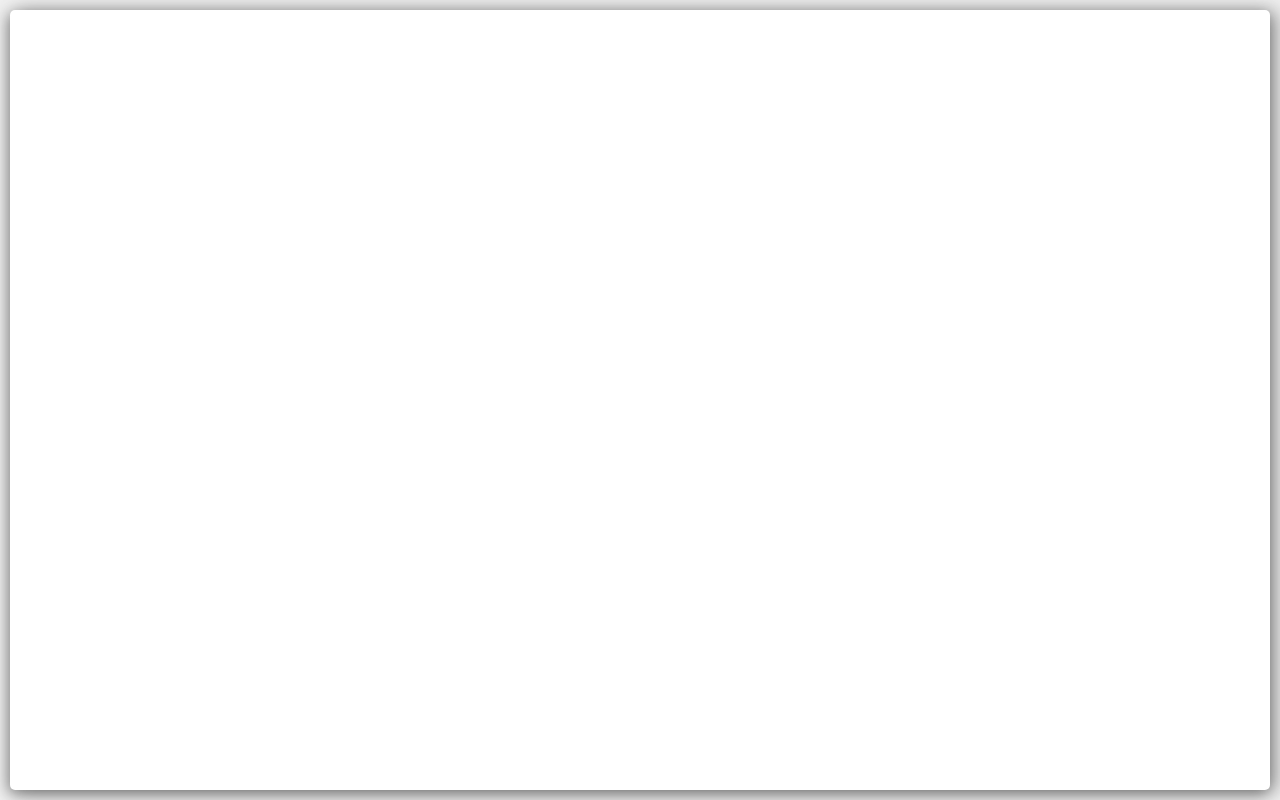
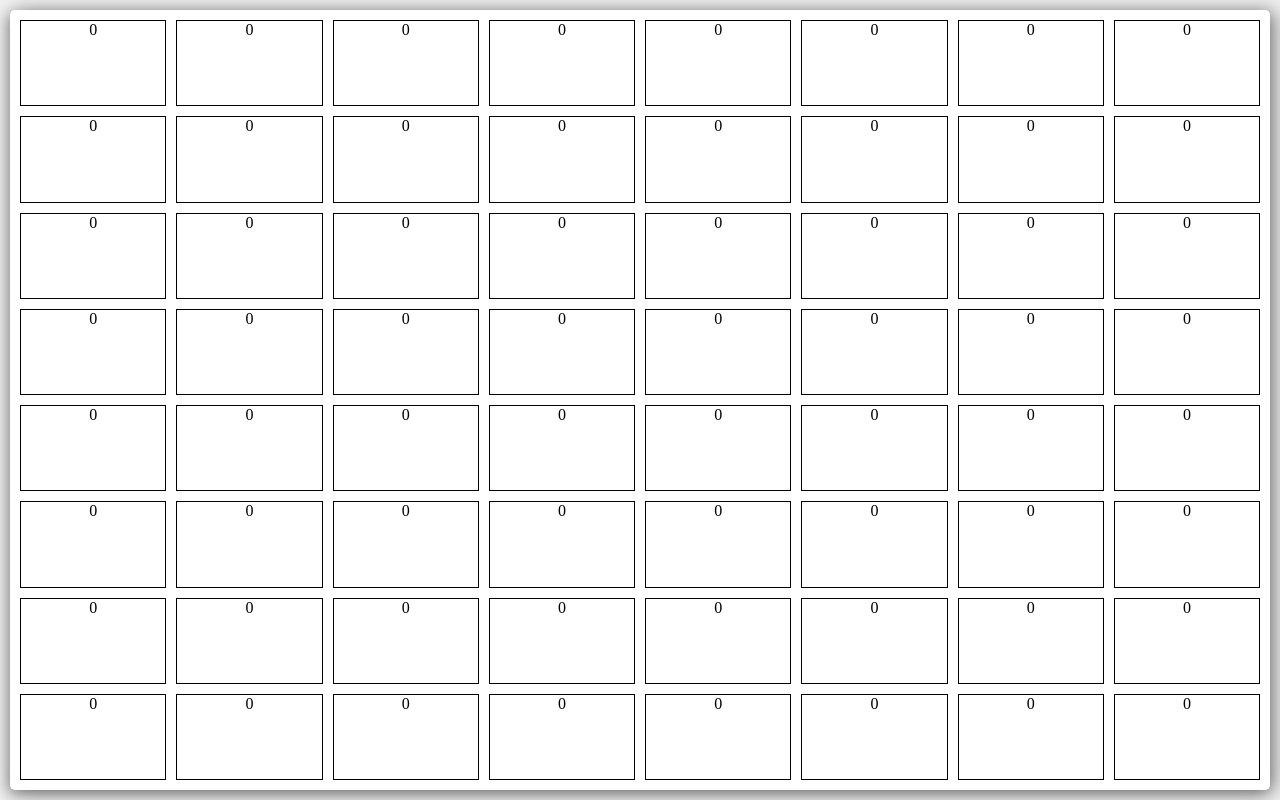
Before and after one commit to Parthipan-Natkunam/diamondSweeper, a React app: page / in a window 1280 px wide. Built offline with nearby package versions, Linux system fonts and the light colour scheme.

Commit message:
Adding tiles in UI

```diff
--- /dev/null
+++ b/src/components/GameContainer.js
@@ -0,0 +1,25 @@
+import React from 'react';
+
+class GameContainer extends React.Component{
+    state = {
+        tiles: [
+                    [0],[0],[0],[0],[0],[0],[0],[0],
+                    [0],[0],[0],[0],[0],[0],[0],[0],
+                    [0],[0],[0],[0],[0],[0],[0],[0],
+                    [0],[0],[0],[0],[0],[0],[0],[0],
+                    [0],[0],[0],[0],[0],[0],[0],[0],
+                    [0],[0],[0],[0],[0],[0],[0],[0],
+                    [0],[0],[0],[0],[0],[0],[0],[0],
+                    [0],[0],[0],[0],[0],[0],[0],[0]
+               ]
+    }
+    render(){
+        return(
+            <div className="game-container">
+                {this.state.tiles.map(item => <div className="game-tile">{item[0]}</div> )}
+            </div>
+        );
+    }
+}
+
+export default GameContainer;
--- a/src/css/style.css
+++ b/src/css/style.css
@@ -23,3 +23,9 @@ html,body{
     box-shadow: -2px 4px 15px rgba(0,0,0,0.4), 7px 1px 20px rgba(0,0,0,0.3);
     border-radius: 5px;
 }
+
+/* Tile */
+.game-tile{
+    border: 1px solid #000;
+    text-align: center;
+}
--- a/src/index.js
+++ b/src/index.js
@@ -1,7 +1,12 @@
+//React Modules
 import React from 'react' ;
 import {render} from 'react-dom' ;
 
+//Custom Components
+import GameContainer from './components/GameContainer';
+
+//Style Sheet
 import './css/style.css';
 
-const gameContainer = (<div className="game-container"></div>);
-render(gameContainer,document.getElementById("app"));
+//Mount
+render(<GameContainer/>,document.getElementById("app"));
```
